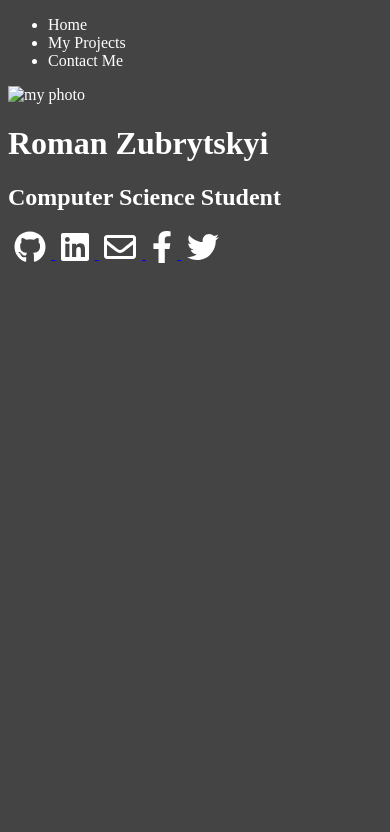
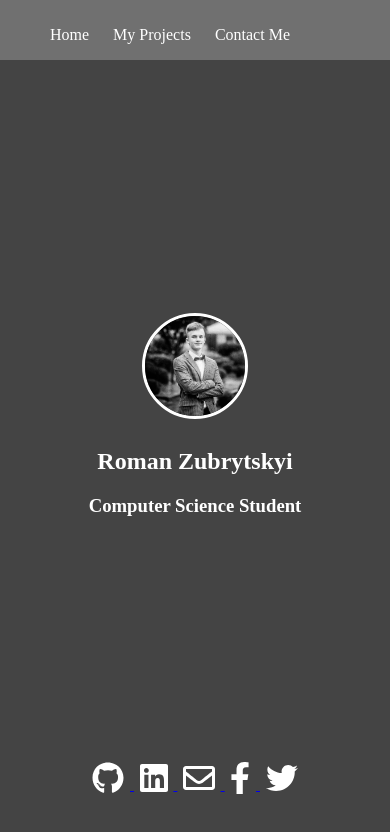
Before and after one commit to Zubryk/web, a plain HTML site: page index.html in a window 390 px wide. Drawn offline with Linux system fonts and the light colour scheme.

Commit message:
responsiveive home page and new scroll effect

```diff
--- a/css/main.css
+++ b/css/main.css
@@ -1,15 +1,96 @@
-body{
+body {
+    margin: 0;
+    padding: 0;
     background: #444;
     color: white;
-    align-items: center;
+    text-align: center;
+    height: 100vh;
 }
 
-.contact-icons i{
+body::-webkit-scrollbar {
+    display: none;
+}
+
+.container {
+    width: 100%;
+    height: 100%;
+}
+
+.myheader {
+    position: fixed;
+    top: 0;
+    z-index: 1;
+    display: flex;
+    width: 100%;
+    height: 60px;
+    background-color: rgb(112, 112, 112);
+}
+
+.menu li {
+    display: inline-block;
+    text-align: center;
+    padding: 10px;
+}
+
+.menu li a {
+    text-decoration: none;
+    color: white;
+}
+
+.menu li a:hover {
+    text-decoration: underline;
+    font-size: 20px;
+    color: black;
+}
+
+section {
+    display: flex;
+    flex-direction: column;
+    align-items: center;
+    justify-content: center;
+    text-align: center;
+    width: 100%;
+    height: 100vh;
+}
+
+.me img {
+    width: 300px;
+    border: 3px solid white;
+    border-radius: 100%;
+    margin: 5px;
+}
+
+@media (max-width: 410px) {
+    .me img {
+        max-width: 100px;
+    }
+}
+
+@media (max-width: 760px) {
+    .me img {
+        max-width: 100px;
+    }
+}
+
+#home {
+    position: relative;
+    align-items: center;
+    width: 100%;
+}
+
+.contact-icons {
+    position: absolute;
+    right: 0;
+    bottom: 50px;
+    width: 100%;
+}
+
+.contact-icons i {
     color: white;
     padding: 0.15cm;
 }
 
-.contact-icons i:hover{
+.contact-icons i:hover {
     color: black;
     padding: 15px;
     box-sizing: padding-box;
--- a/index.html
+++ b/index.html
@@ -1,48 +1,64 @@
 <!DOCTYPE html>
 <html lang="en">
+
 <head>
     <meta charset="UTF-8">
     <meta name="viewport" content="width=, initial-scale=1.0">
     <title>Portfolio</title>
     <script src="https://use.fontawesome.com/releases/v5.12.1/js/all.js" data-auto-replace-svg="nest"></script>
     <link rel="stylesheet" href="css/main.css">
+    <link rel="stylesheet" href="css/fullpage.min.css">
 </head>
+
 <body>
-    <header>
+    <div class="myheader">
         <div class="menu-button">
             <div class="dot"></div>
             <div class="dot"></div>
             <div class="dot"></div>
-            <nav class="menu">
+            <nav class="menu" id="fp-nav">
                 <ul class="menu-nav">
-                <li>Home</li>
-                <li>My Projects</li>
-                <li>Contact Me</li>
+                    <li><a href="#home">Home</a></li>
+                    <li><a href="#projects">My Projects</a></li>
+                    <li><a href="#contact">Contact Me</a></li>
                 </ul>
             </nav>
         </div>
-    </header>
-    <main class="home">
-        <img src="" alt="my photo">
+    </div>
+    <div id="container">
+        <section class="section" id="home">
+            <div class="me">
+                <img src="img/myphoto1.jpg" alt="my photo">
                 <h1>Roman Zubrytskyi</h1>
-        <h2>Computer Science Student</h2>
+                <h3>Computer Science Student</h2>
+            </div>
             <div class="contact-icons">
                 <a href="#">
-                <i class="fab fa-github fa-2x" ></i>
+                    <i class="fab fa-github fa-2x"></i>
                 </a>
                 <a href="#">
-                <i class="fab fa-linkedin fa-2x" ></i>
+                    <i class="fab fa-linkedin fa-2x"></i>
                 </a>
                 <a href="#">
-                <i class="far fa-envelope fa-2x" ></i>
+                    <i class="far fa-envelope fa-2x"></i>
                 </a>
                 <a href="#">
-                <i class="fab fa-facebook-f fa-2x" ></i>
+                    <i class="fab fa-facebook-f fa-2x"></i>
                 </a>
                 <a href="#">
-                <i class="fab fa-twitter fa-2x" ></i>
+                    <i class="fab fa-twitter fa-2x"></i>
                 </a>
             </div>
-    </main>
+        </section>
+        <section class="section" id="projects">
+            <h1>My Projects</h1>
+        </section>
+        <section class="section" id="contact">
+            <h1>contact me</h1>
+        </section>
+    </div>
+    <script src="js/fullpage.min.js"></script>
+    <script src="js/main.js"></script>
 </body>
+
 </html>
--- /dev/null
+++ b/js/main.js
@@ -0,0 +1,5 @@
+new fullpage('#container', {
+    autoScrolling: true,
+    //navigation: true,
+    licenseKey: 'YOUR_KEY_HERE'
+})
```
Also changed, not shown: css/fullpage.min.css (added), img/myphoto.jpg (added), img/myphoto1.jpg (added), js/fullpage.min.js (added). Lines whose indentation alone changed are shown as unchanged.
